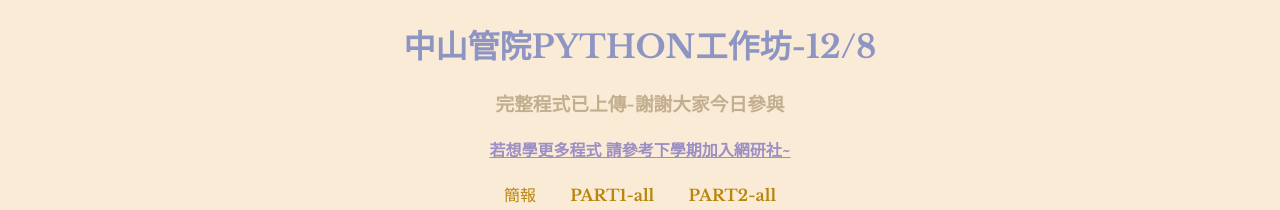
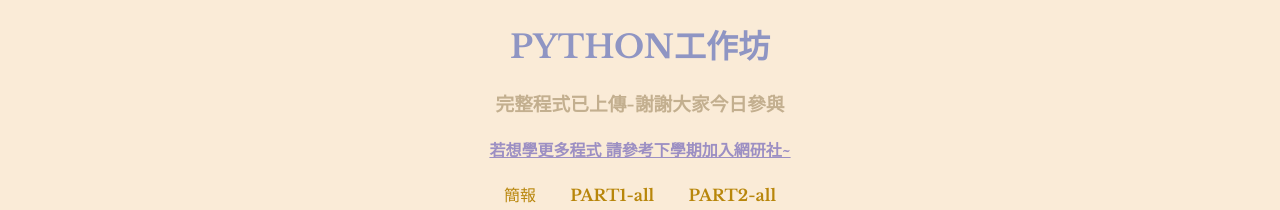
Before and after one commit to Ethan-Tsai/NSYSU_CM_PYTHON, a plain HTML site: page index.html in a window 1280 px wide. Shown: the top 210 px of the page. Drawn offline with nearby package versions, Linux system fonts and the light colour scheme.

Commit message:
Update index.html

```diff
--- a/index.html
+++ b/index.html
@@ -13,7 +13,7 @@
 
 <body style="background-color:antiquewhite;">
     <h1 style="text-align: center;color:#8F95C3">
-        中山管院PYTHON工作坊-12/8
+        PYTHON工作坊
     </h1>
     <h3 style="text-align: center;color:#c3af8f">完整程式已上傳-謝謝大家今日參與</h3>
     <h4 style="text-align: center;color:#c3af8f"><a target="_blank" href="https://www.facebook.com/groups/NsysuMisClub/" style="text-align: center;color:#9c8fc3">若想學更多程式 請參考下學期加入網研社~</a></h4>
```
